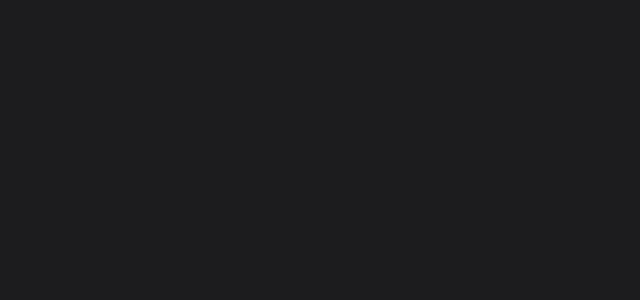
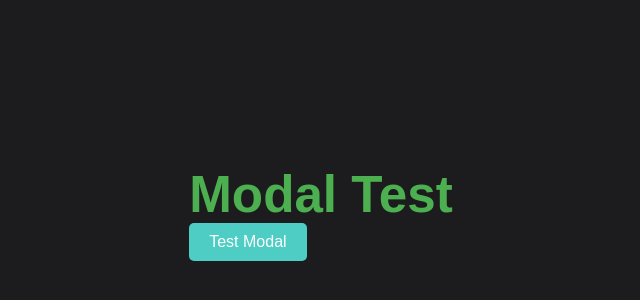
Before and after one commit to jammy169/Youth-In-Action, a React (Vite) app: page /test-modal in a window 1280 px wide. Before the commit this address had no page. Shown: the part 186-486 px from the top of the page, without its empty margins (319-959 px from the left). Built offline with nearby package versions, Linux system fonts and the light colour scheme.

Commit message:
Replace some shi

```diff
--- a/src/components/App.jsx
+++ b/src/components/App.jsx
@@ -31,6 +31,7 @@ import ProtectedAdminRoute from '../components/ProtectedAdminRoute';
 import AdminLockoutReset from '../components/AdminLockoutReset';
 import AdminAccountCreator from '../components/AdminAccountCreator';
 import UserSyncTool from '../components/UserSyncTool';
+import ModalTest from '../components/ModalTest';
 
 // Admin Pages
 import AdminAddEvent from '../admin/AdminAddEvent';
@@ -126,6 +127,7 @@ function App() {
 
         {/* Test Routes */}
         <Route path="/test-email" element={<EmailTest />} />
+        <Route path="/test-modal" element={<ModalTest />} />
         <Route path="/admin-lockout-reset" element={<AdminLockoutReset />} />
 
         {/* Event Details Route */}
--- /dev/null
+++ b/src/components/ModalTest.jsx
@@ -0,0 +1,39 @@
+// ModalTest.jsx
+// Simple test component to verify the modal works
+
+import React, { useState } from 'react';
+import RegistrationSuccessModal from './RegistrationSuccessModal';
+
+const ModalTest = () => {
+  const [showModal, setShowModal] = useState(false);
+
+  return (
+    <div style={{ padding: '20px' }}>
+      <h1>Modal Test</h1>
+      <button
+        onClick={() => setShowModal(true)}
+        style={{
+          padding: '10px 20px',
+          backgroundColor: '#4ECDC4',
+          color: 'white',
+          border: 'none',
+          borderRadius: '5px',
+          cursor: 'pointer'
+        }}
+      >
+        Test Modal
+      </button>
+
+      <RegistrationSuccessModal
+        isOpen={showModal}
+        onClose={() => setShowModal(false)}
+        eventTitle="Test Event"
+        eventDate="Friday, October 31, 2025 at 08:00 AM"
+        eventLocation="Test Location"
+        registrationStatus="pending"
+      />
+    </div>
+  );
+};
+
+export default ModalTest;
--- a/src/utils/gmailEmailService.js
+++ b/src/utils/gmailEmailService.js
@@ -14,11 +14,8 @@ export const sendGmailEmail = async (to, subject, message) => {
     // Create Gmail compose URL
     const gmailUrl = `https://mail.google.com/mail/?view=cm&fs=1&to=${encodeURIComponent(to)}&su=${encodeURIComponent(subject)}&body=${encodeURIComponent(message)}`;
 
-    // Open Gmail in new tab
-    if (typeof window !== 'undefined') {
-      window.open(gmailUrl, '_blank');
-      console.log('✅ GMAIL OPENED IN NEW TAB:', gmailUrl);
-    }
+    // Don't open Gmail automatically - let the modal handle the user experience
+    console.log('📧 Gmail compose URL ready (not opening automatically):', gmailUrl);
 
     return {
       success: true,
```
